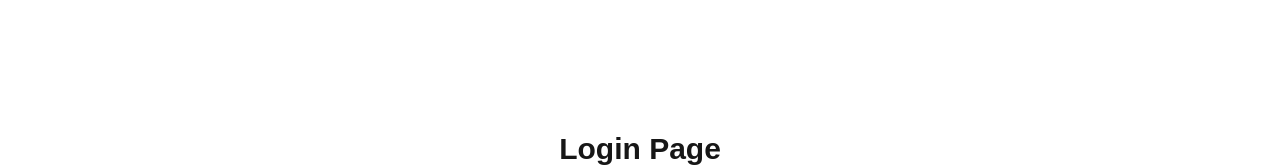
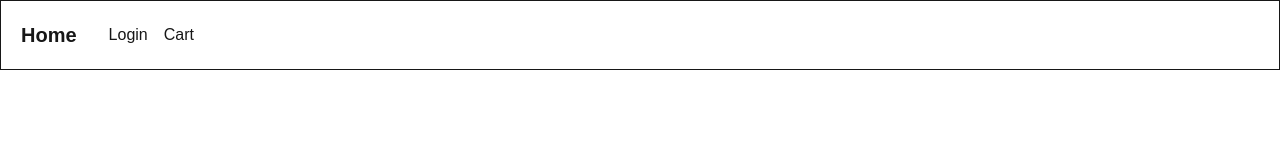
Before and after one commit to nxhhoang/CO3021-DBMS-APP, a Next.js app in the folder frontend/: page /login in a window 1280 px wide. Shown: the top 167 px of the page. Built offline with nearby package versions, Linux system fonts and the light colour scheme.

Commit message:
feat: add navbar

```diff
--- a/frontend/src/app/globals.css
+++ b/frontend/src/app/globals.css
@@ -1,6 +1,7 @@
 @import "tailwindcss";
 
-html, body {
+html,
+body {
   width: 100%;
   height: 100%;
   margin: 0;
--- a/frontend/src/app/layout.tsx
+++ b/frontend/src/app/layout.tsx
@@ -1,6 +1,7 @@
 import type { Metadata } from "next";
 import { Inter, Roboto_Mono } from "next/font/google";
 import "./globals.css";
+import Nav from "@/components/ui/layout/Navbar";
 
 const geistSans = Inter({
   variable: "--font-geist-sans",
@@ -27,6 +28,7 @@ export default function RootLayout({
       <body
         className={`${geistSans.variable} ${geistMono.variable} antialiased`}
       >
+        <Nav />
         {children}
       </body>
     </html>
--- a/frontend/src/components/ui/card.tsx
+++ b/frontend/src/components/ui/card.tsx
@@ -1,7 +1,7 @@
 import * as React from "react";
 import { cn } from "@/lib/utils";
 
-export interface CardProps extends React.HTMLAttributes<HTMLDivElement> {}
+export interface CardProps extends React.HTMLAttributes<HTMLDivElement> { }
 
 const Card = React.forwardRef<HTMLDivElement, CardProps>(
     ({ className, ...props }, ref) => (
--- /dev/null
+++ b/frontend/src/components/ui/layout/Navbar.tsx
@@ -0,0 +1,21 @@
+import Link from 'next/link';
+
+const Navbar = () => {
+    return (
+        <nav className="flex items-center flex-wrap border bg-white p-3">
+            <Link href="/" className="p-2 mr-4 text-xl font-bold">
+                Home
+            </Link>
+            <div className="flex items-center w-auto">
+                <Link href="/login" className="p-2">
+                    Login
+                </Link>
+                <Link href="/cart" className="p-2">
+                    Cart
+                </Link>
+            </div>
+        </nav>
+    );
+};
+
+export default Navbar;
```
Lines whose indentation alone changed are shown as unchanged.
